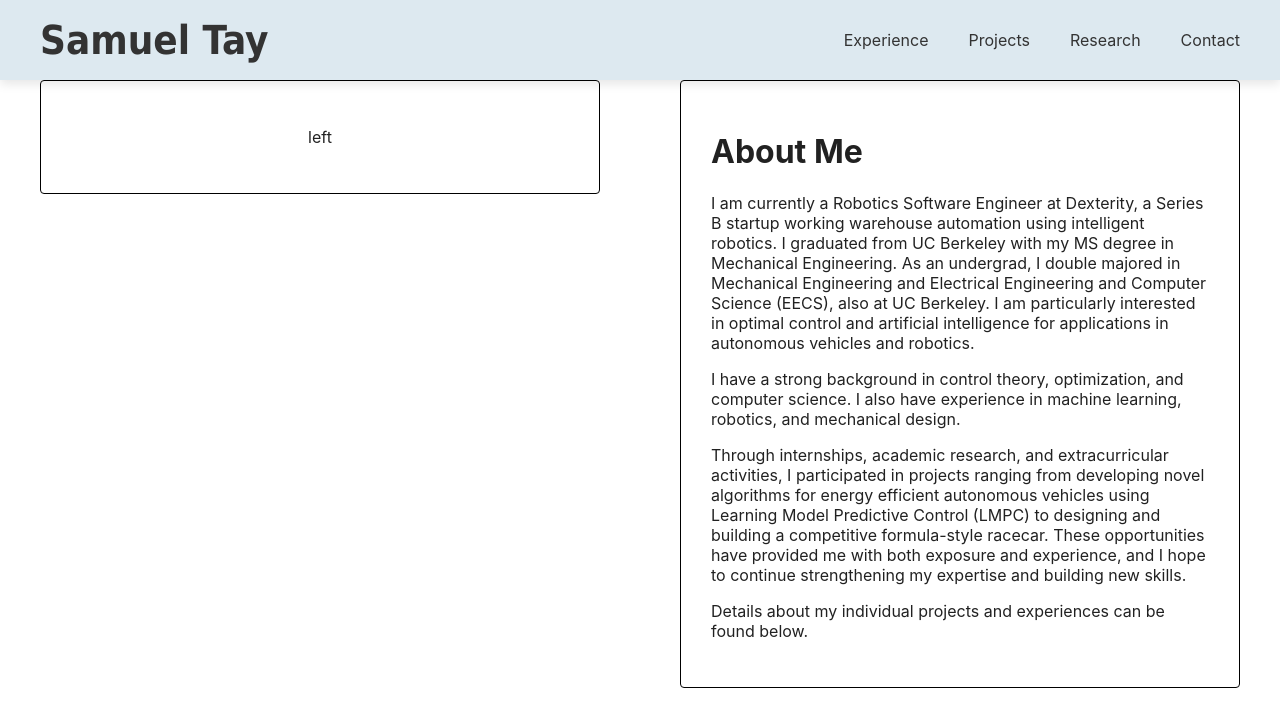
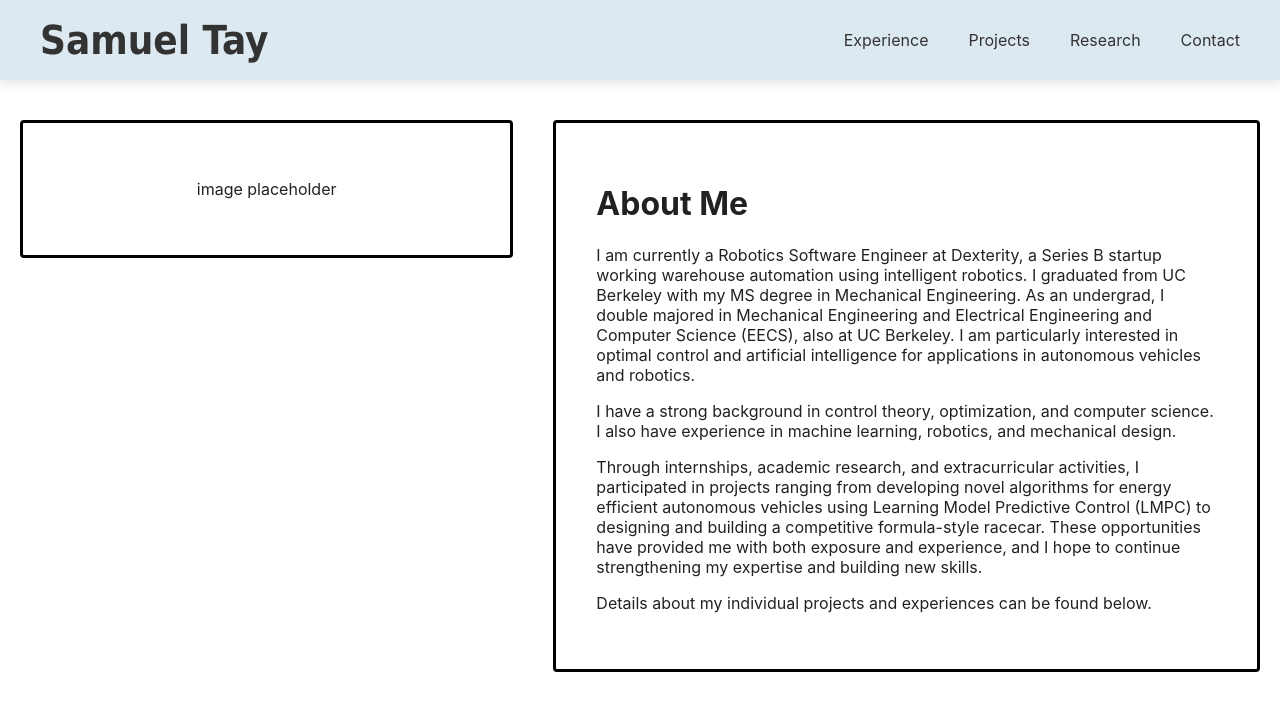
Before and after one commit to samueltay/samueltay, a React (Create React App) app in the folder frontend/: page / in a window 1280 px wide. Shown: the top 726 px of the page. Built offline with nearby package versions, Linux system fonts and the light colour scheme.

Commit message:
chore: formatting

```diff
--- a/frontend/package.json
+++ b/frontend/package.json
@@ -29,8 +29,8 @@
     "test": "react-scripts test",
     "eject": "react-scripts eject",
     "format": "npx prettier --write .",
-    "predeploy" : "npm run build",
-    "deploy" : "gh-pages -d build"
+    "predeploy": "npm run build",
+    "deploy": "gh-pages -d build"
   },
   "eslintConfig": {
     "extends": [
--- a/frontend/src/pages/Home.tsx
+++ b/frontend/src/pages/Home.tsx
@@ -9,51 +9,47 @@ function Home() {
       <Helmet>
         <title>Homepage</title>
       </Helmet>
-      <Grid container spacing={0} maxWidth={1600}>
+      <Grid container spacing={0} maxWidth={1400}>
         <Grid
           container
           item
           xs={12}
-          sm={12}
-          md={6}
-          lg={6}
-          xl={6}
+          md={5}
           direction="column"
-          paddingLeft={"40px"}
-          paddingRight={"40px"}
+          paddingLeft={"20px"}
+          paddingRight={"20px"}
+          paddingTop={"40px"}
         >
           <Paper
             variant="outlined"
             rounded-square
             elevation={12}
             style={{
-              padding: 30,
-              border: "1px solid black",
+              padding: 40,
+              border: "3px solid black",
             }}
           >
-            <p>left</p>
+            <p>image placeholder</p>
           </Paper>
         </Grid>
         <Grid
           container
           item
           xs={12}
-          sm={12}
-          md={6}
-          lg={6}
-          xl={6}
+          md={7}
           direction="column"
           textAlign={"left"}
-          paddingLeft={"40px"}
-          paddingRight={"40px"}
+          paddingLeft={"20px"}
+          paddingRight={"20px"}
+          paddingTop={"40px"}
         >
           <Paper
             variant="outlined"
             rounded-square
             elevation={12}
             style={{
-              padding: 30,
-              border: "1px solid black",
+              padding: 40,
+              border: "3px solid black",
             }}
           >
             <h1>About Me</h1>
```
